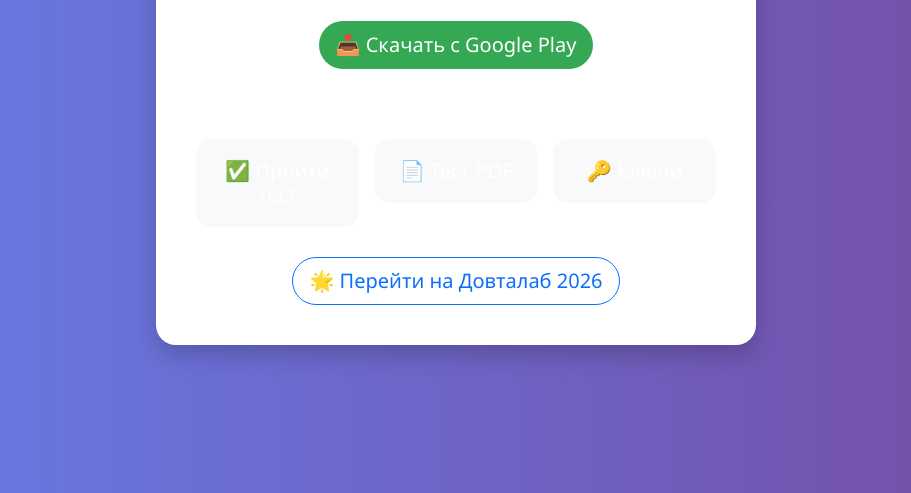
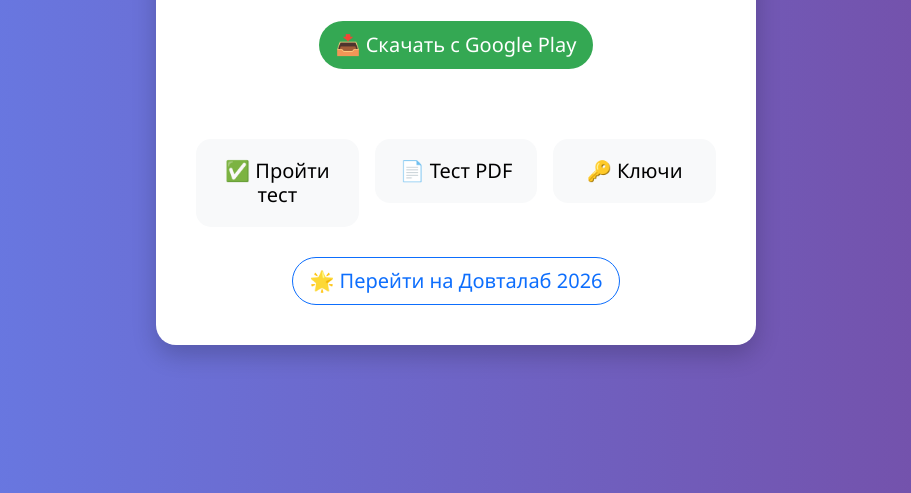
Before and after one commit to meetmeonlinefree/dovtalab2025, a plain HTML site: page index.html in a window 1280 px wide. Shown: the part 307-800 px from the top of the page, without its empty margins (184-1095 px from the left). Drawn offline with nearby package versions, Linux system fonts and the light colour scheme.

Commit message:
Update index.html

```diff
--- a/index.html
+++ b/index.html
@@ -91,17 +91,17 @@
     <div class="row card-section g-3">
       <div class="col-12 col-md-4">
         <div class="card-option">
-          <h5>✅ Пройти тест</h5>
+          <h5 style="color: black;">✅ Пройти тест</h5>
         </div>
       </div>
       <div class="col-12 col-md-4">
         <div class="card-option">
-          <h5>📄 Тест PDF</h5>
+          <h5 style="color: black;">📄 Тест PDF</h5>
         </div>
       </div>
       <div class="col-12 col-md-4">
         <div class="card-option">
-          <h5>🔑 Ключи</h5>
+          <h5 style="color: black;">🔑 Ключи</h5>
         </div>
       </div>
     </div>
```
